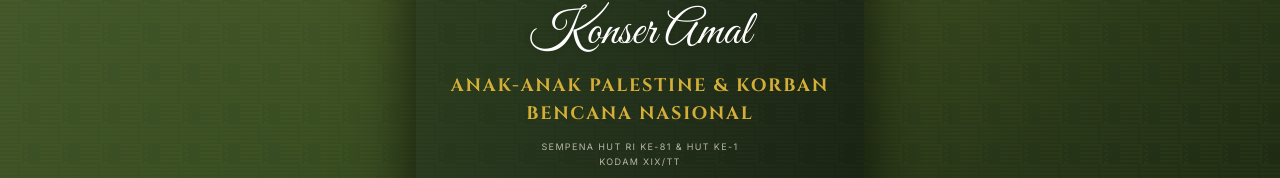
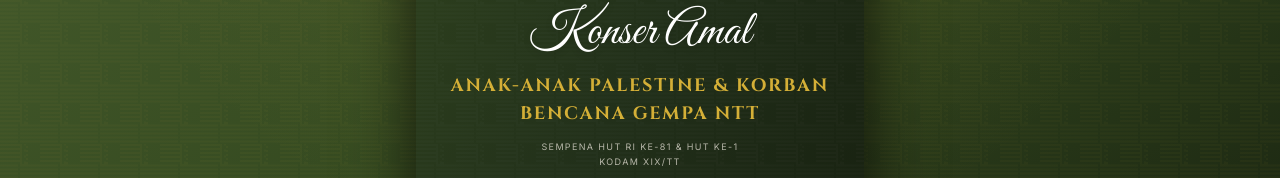
Before and after one commit to fajarrahmaat27/undanganhutri, a React (Vite) app: page / in a window 1280 px wide. Shown: the part 336-514 px from the top of the page. Built offline with nearby package versions, Linux system fonts and the light colour scheme.

Commit message:
perubahan di nama ntt

```diff
--- a/src/App.jsx
+++ b/src/App.jsx
@@ -464,7 +464,7 @@
     { photo: bupatiSiakImg, label: 'Dr. Afni Z, S.A.P., M.Si' },
     { photo: iskImg, label: 'Is K Violin' },
     { photo: anakPalestinaGaleriImg, label: 'Anak-anak Palestina' },
-    { photo: korbanNttGaleriImg, label: 'Korban Bencana Nasional' },
+    { photo: korbanNttGaleriImg, label: 'Korban Gempa NTT' },
     { photo: trankGaleriImg, label: 'Solidaritas Kemanusiaan' },
     { videoId: 'VwJ2o73QeYU', label: 'Video Teaser' },
   ];
@@ -531,7 +531,7 @@
               <h1 className="font-script text-white text-5xl mb-2 drop-shadow-md">Konser Amal</h1>
 
               <motion.p variants={{ hidden: { opacity: 0, y: 30 }, visible: { opacity: 1, y: 0, transition: { duration: 0.8, ease: "easeOut" } } }} className="font-serif text-[#D4AF37] text-lg font-bold tracking-widest uppercase mt-2">
-                Anak-Anak Palestine & Korban Bencana Nasional
+                Anak-Anak Palestine & Korban Bencana Gempa NTT
               </motion.p>
 
               <motion.p variants={{ hidden: { opacity: 0, y: 30 }, visible: { opacity: 1, y: 0, transition: { duration: 0.8, ease: "easeOut" } } }} className="font-sans text-[#F5EFE6]/70 text-[9px] tracking-[0.15em] uppercase mt-3 max-w-[240px] leading-relaxed">
@@ -594,10 +594,13 @@
                 <motion.p variants={{ hidden: { opacity: 0, y: 30 }, visible: { opacity: 1, y: 0, transition: { duration: 0.8, ease: "easeOut" } } }} className="font-serif text-[#FDE047] text-lg font-bold tracking-wider uppercase text-center px-4">
                   Forkopimda Kab. Siak
                 </motion.p>
+                <motion.p variants={{ hidden: { opacity: 0, y: 30 }, visible: { opacity: 1, y: 0, transition: { duration: 0.8, ease: "easeOut" } } }} className="font-serif text-[#FDE047] text-lg font-bold tracking-wider uppercase text-center px-4">
+                  Siswa Siswi Kab. Siak
+                </motion.p>
                 <motion.p variants={{ hidden: { opacity: 0, y: 30 }, visible: { opacity: 1, y: 0, transition: { duration: 0.8, ease: "easeOut" } } }} className="font-script text-2xl text-[#D4AF37] my-0.5">
                   &amp;
                 </motion.p>
-                <motion.p variants={{ hidden: { opacity: 0, y: 30 }, visible: { opacity: 1, y: 0, transition: { duration: 0.8, ease: "easeOut" } } }} className="font-sans text-[#F5EFE6]/90 text-[11px] tracking-wide uppercase text-center max-w-[260px] leading-relaxed mb-6">
+                <motion.p variants={{ hidden: { opacity: 0, y: 30 }, visible: { opacity: 1, y: 0, transition: { duration: 0.8, ease: "easeOut" } } }} className="font-serif text-[#FDE047] text-lg font-bold tracking-wider uppercase text-center px-4 mb-6 leading-snug">
                   Seluruh Elemen Masyarakat Siak - Riau - Indonesia
                 </motion.p>
 
@@ -634,16 +637,16 @@
                   Bantuan Kemanusiaan
                 </motion.p>
                 <motion.p variants={{ hidden: { opacity: 0, y: 30 }, visible: { opacity: 1, y: 0, transition: { duration: 0.8, ease: "easeOut" } } }} className="font-sans text-sm text-[#F5EFE6] leading-relaxed text-center max-w-[280px] mb-6">
-                  untuk Anak Palestina &amp; Korban Bencana Nasional
+                  untuk Anak Palestina &amp; Korban Gempa NTT
                 </motion.p>
 
-                {/* Foto anak Palestina & korban Bencana Nasional */}
+                {/* Foto anak Palestina & korban NTT */}
                 <motion.div variants={{ hidden: { opacity: 0, y: 30 }, visible: { opacity: 1, y: 0, transition: { duration: 0.8, ease: "easeOut" } } }} className="flex gap-3 justify-center mb-2 w-full px-6">
                   <div className="flex-1 max-w-[140px] rounded-xl overflow-hidden border border-[#D4AF37]/40 shadow-md">
                     <img src={anakPalestinaImg} alt="Anak-anak Palestina" className="w-full h-32 object-cover" loading="lazy" />
                   </div>
                   <div className="flex-1 max-w-[140px] rounded-xl overflow-hidden border border-[#D4AF37]/40 shadow-md">
-                    <img src={korbanNttImg} alt="Korban Bencana Nasional" className="w-full h-32 object-cover" loading="lazy" />
+                    <img src={korbanNttImg} alt="Korban Gempa NTT" className="w-full h-32 object-cover" loading="lazy" />
                   </div>
                 </motion.div>
 
@@ -662,7 +665,7 @@
                   <div className="bg-white/10 backdrop-blur-sm p-4 border-x border-b border-[#D4AF37]/30">
                     <p className="font-sans text-sm font-bold text-white">
                       Sabtu, 29 Agustus 2026<br />
-                      <span className="text-[#F5EFE6]/80 font-normal">Lapangan Utama Makodam XIX/Tuanku Tambusai</span>
+                      <span className="text-[#F5EFE6]/80 font-normal">Lapangan Siak Bermadah</span>
                     </p>
                   </div>
                 </motion.div>
@@ -731,6 +734,7 @@
               </div>
             </section>
 
+            {/* Section 3B: Donasi */}
             <section className="relative bg-gradient-to-b from-[#0f150a] to-[#1C2814] pt-14 pb-24 px-6">
               <div className="absolute inset-0 bg-batik-gold opacity-30"></div>
 
@@ -771,7 +775,7 @@
                 <p className="font-sans text-[10px] text-gray-300 tracking-[0.2em] uppercase mb-8">29 Agustus 2026</p>
 
                 <p className="font-sans text-xs text-gray-300 leading-relaxed max-w-[280px] mx-auto mb-6">
-                  Merupakan suatu kehormatan dan kebahagiaan bagi kami apabila Bapak/Ibu/Saudara/i berkenan hadir dan turut mendukung Konser Amal untuk anak-anak Palestina dan korban bencana nasional ini.
+                  Merupakan suatu kehormatan dan kebahagiaan bagi kami apabila Bapak/Ibu/Saudara/i berkenan hadir dan turut mendukung Konser Amal untuk anak-anak Palestina dan korban gempa NTT ini.
                 </p>
                 <p className="font-sans text-sm font-bold text-white mb-10">Terima Kasih.</p>
 
```
